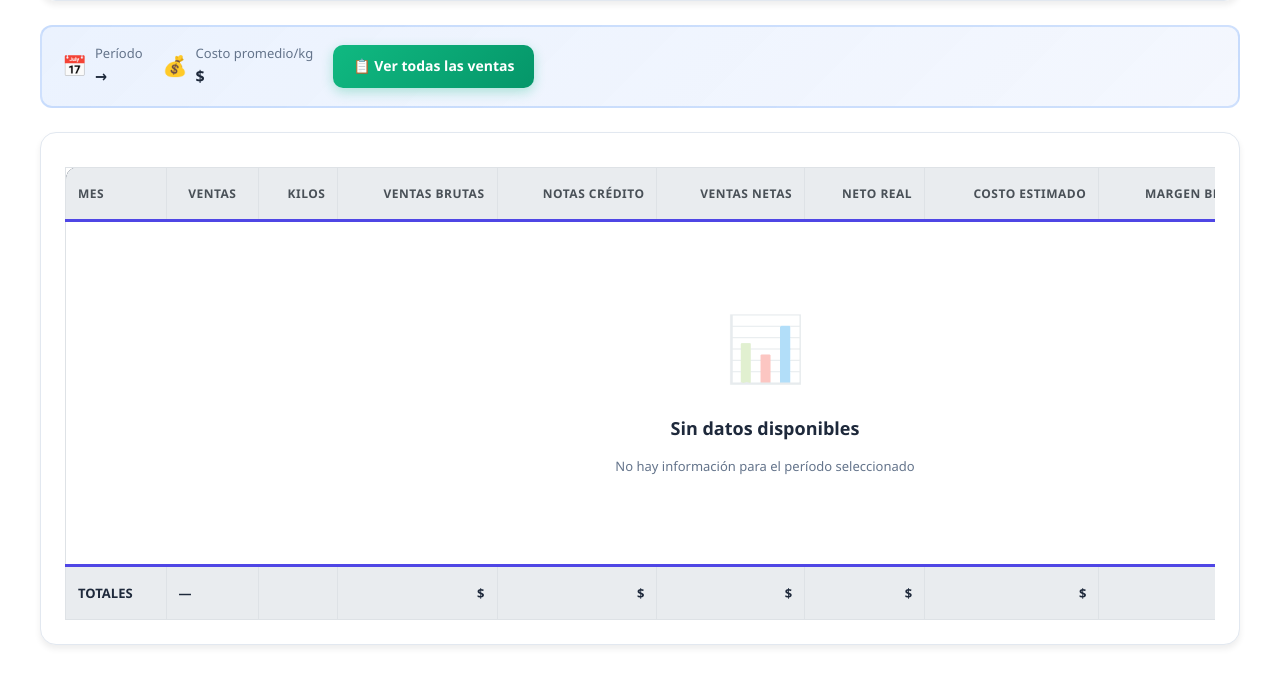
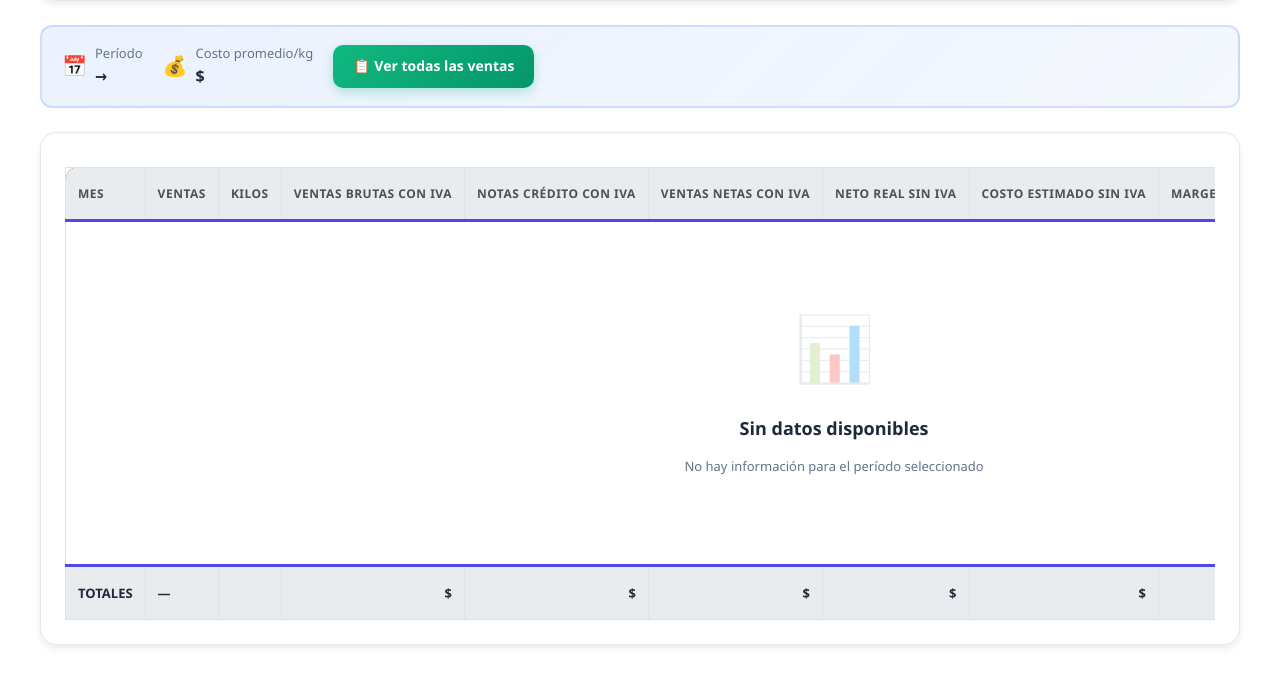
Before and after one commit to Jorge052011/mapa3_copia, a Django app: template crm/templates/crm/resumen_mensual.html in a window 1280 px wide. Shown: the part 771-1456 px from the top of the page. Run offline with Django 3.2, Linux system fonts and the light colour scheme; the template is opened without the code that fills it, so the values that code supplies are empty; parts of the project's set-up code (start-up, migrations or seed data) failed here and were passed over.

Commit message:
se hace neto real sin iva y queda pendiente revisar los costos si estan con o sin iva

```diff
--- a/crm/templates/crm/resumen_mensual.html
+++ b/crm/templates/crm/resumen_mensual.html
@@ -478,14 +478,14 @@ body {
             <th>Mes</th>
             <th class="col-center">Ventas</th>
             <th class="col-right">Kilos</th>
-            <th class="col-right">Ventas brutas</th>
-            <th class="col-right">Notas crédito</th>
-            <th class="col-right">Ventas netas</th>
-            <th class="col-right">Neto real</th>
-            <th class="col-right">Costo estimado</th>
-            <th class="col-right">Margen bruto</th>
-            <th class="col-right">Gastos</th>
-            <th class="col-right">Utilidad</th>
+            <th class="col-right">Ventas brutas con IVA</th>
+            <th class="col-right">Notas crédito con IVA</th>
+            <th class="col-right">Ventas netas con IVA</th>
+            <th class="col-right">Neto real sin IVA</th>
+            <th class="col-right">Costo estimado sin IVA</th>
+            <th class="col-right">Margen bruto sin IVA</th>
+            <th class="col-right">Gastos sin IVA</th>
+            <th class="col-right">Utilidad sin IVA</th>
           </tr>
         </thead>
 
--- a/crm/views.py
+++ b/crm/views.py
@@ -767,7 +767,7 @@ def resumen_mensual(request):
         notas = r["notas_credito"] or Decimal("0")
 
         ventas_netas = bruto - notas
-        neto_real = ventas_netas
+        neto_real = (ventas_netas / Decimal("1.19")).quantize(Decimal("0.01"))
 
         costo_kg_mes = costo_promedio_para_mes(mes)
         costo = (kilos * costo_kg_mes).quantize(Decimal("0.01"))
```
